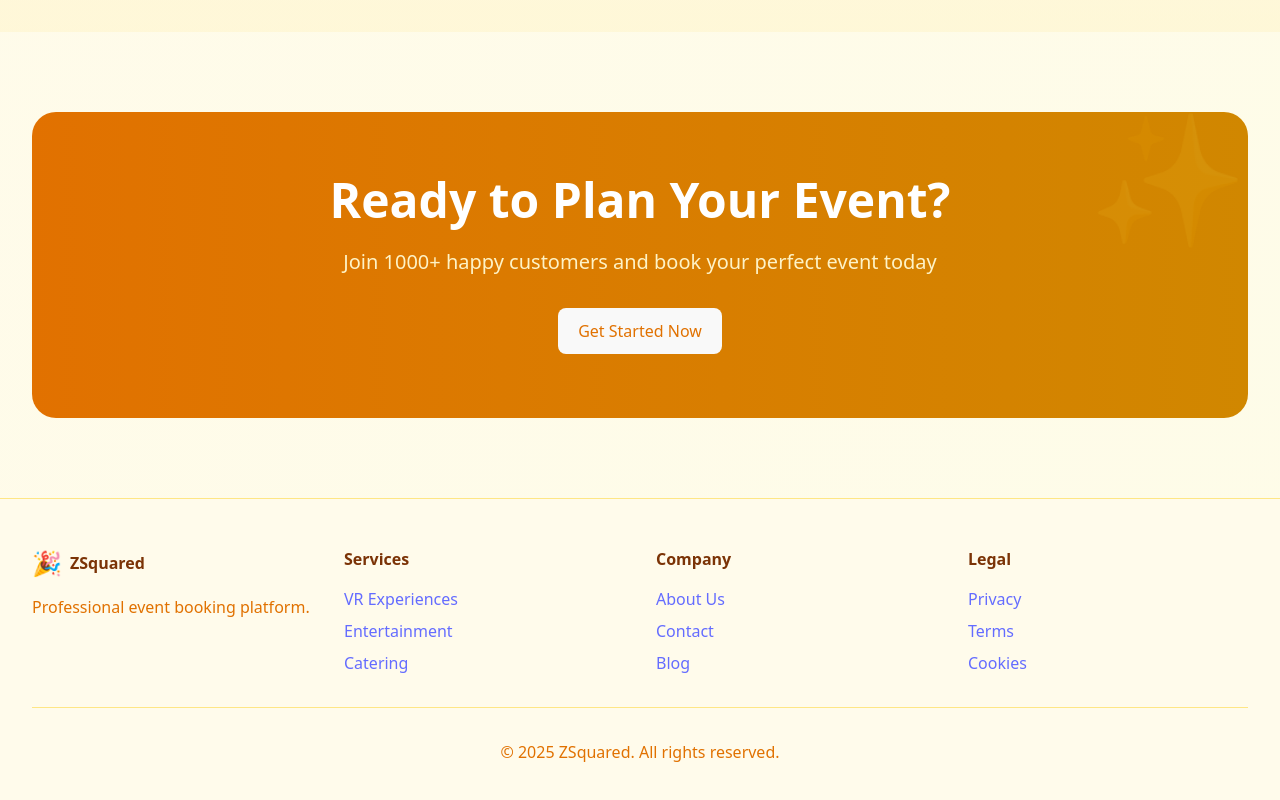
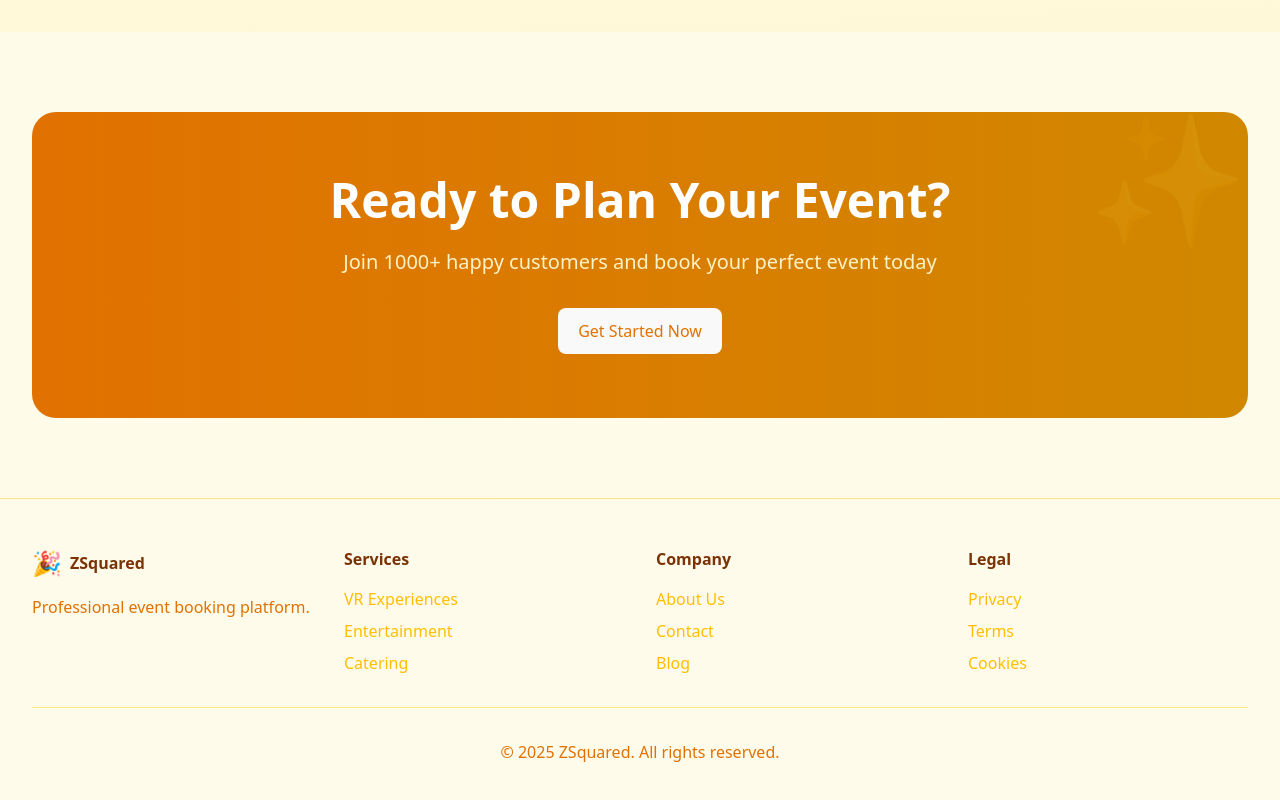
Before and after one commit to idrisalani/zsquared-frontend, a React (Vite) app: page / in a window 1280 px wide. Shown: the part 1226-2026 px from the top of the page. Built offline with nearby package versions, Linux system fonts and the light colour scheme.

Commit message:
Update index.css
Fix: Updates on index.css

```diff
--- a/src/index.css
+++ b/src/index.css
@@ -17,11 +17,11 @@
 
 a {
   font-weight: 500;
-  color: #646cff;
+  color: #FFBF00;
   text-decoration: inherit;
 }
 a:hover {
-  color: #535bf2;
+  color: #FFCC00;
 }
 
 html { width: 100vw; overflow-x: hidden; }
```
